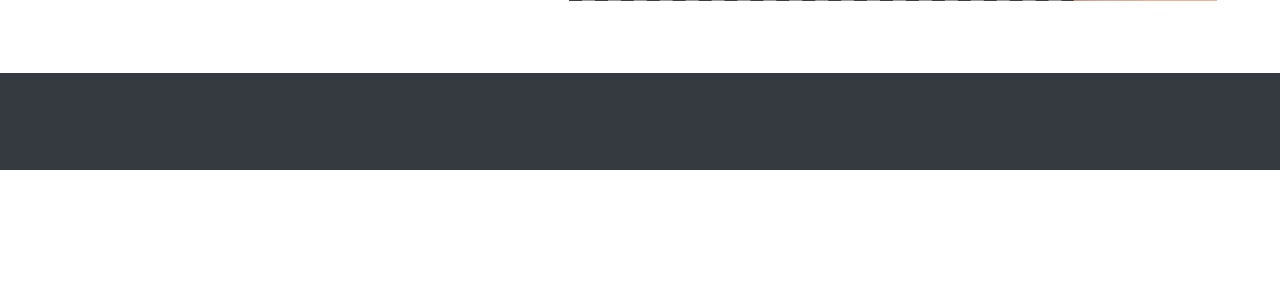
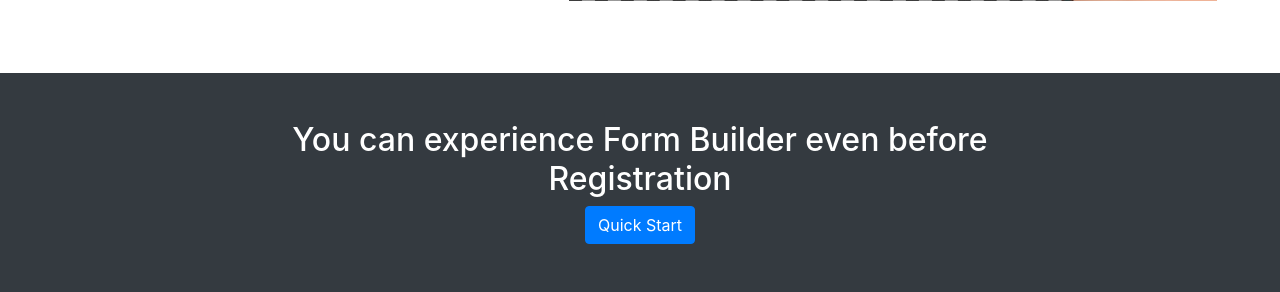
Before and after one commit to DanielMabadeje/Form-Builder, a PHP site: page /formsystem/ in a window 1280 px wide. Shown: the part 3858-4150 px from the top of the page. Before the commit the page ends 4028 px from the top, so only its background shows below. Run offline with PHP 8.4, Linux system fonts and the light colour scheme; data that the repository does not hold is empty.

Commit message:
changed to text white

```diff
--- a/app/views/pages/index.php
+++ b/app/views/pages/index.php
@@ -193,8 +193,9 @@
 
 
   <div class="col-12 bg-dark p-0 pt-5 pb-5 mt-4">
-    <div class="col-7 mx-auto text-center">
-
+    <div class="col-7 mx-auto text-center text-white">
+      <h2>You can experience Form Builder even before Registration</h2>
+      <a href="" class="btn btn-primary">Quick Start</a>
     </div>
   </div>
   <!-- <p>Having issues? Please refer to the <a href="https://githubcom/DanielMabadeje.git">Docs</a> on how to use it</p> -->
```
